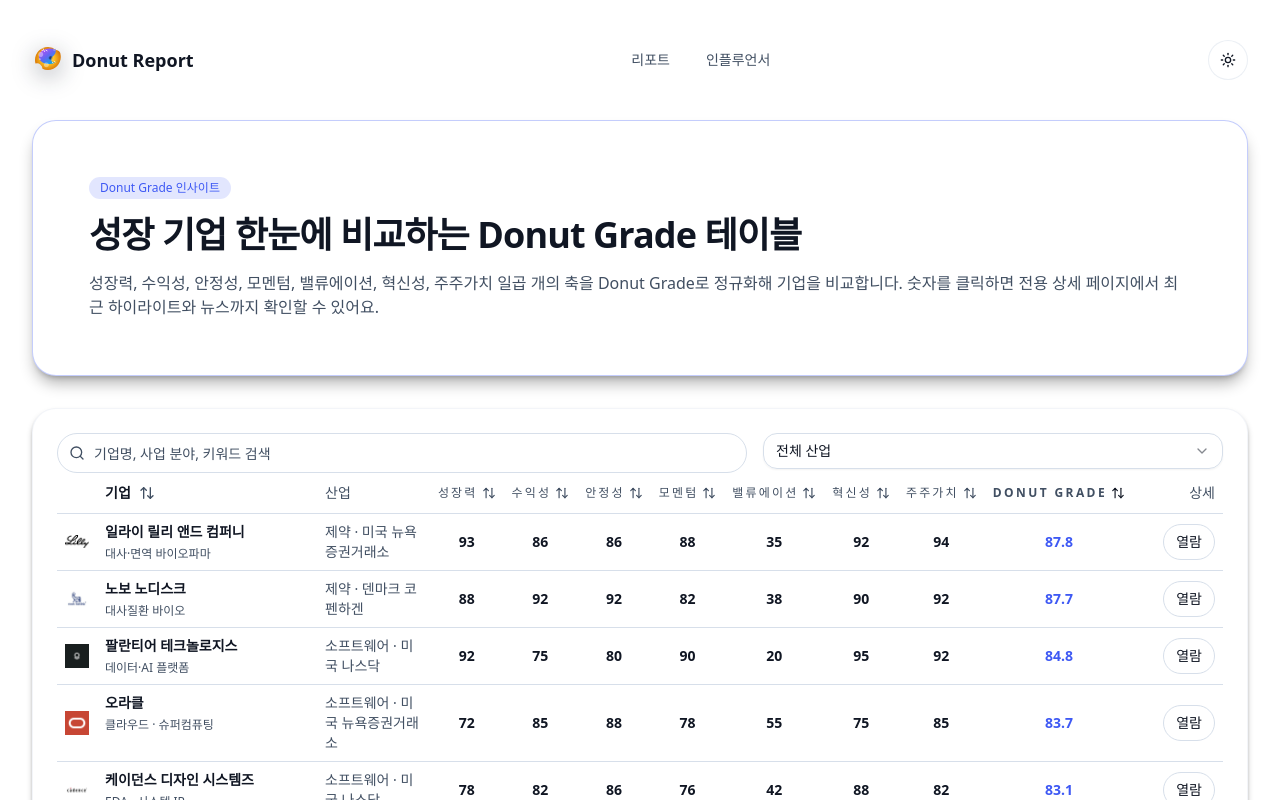
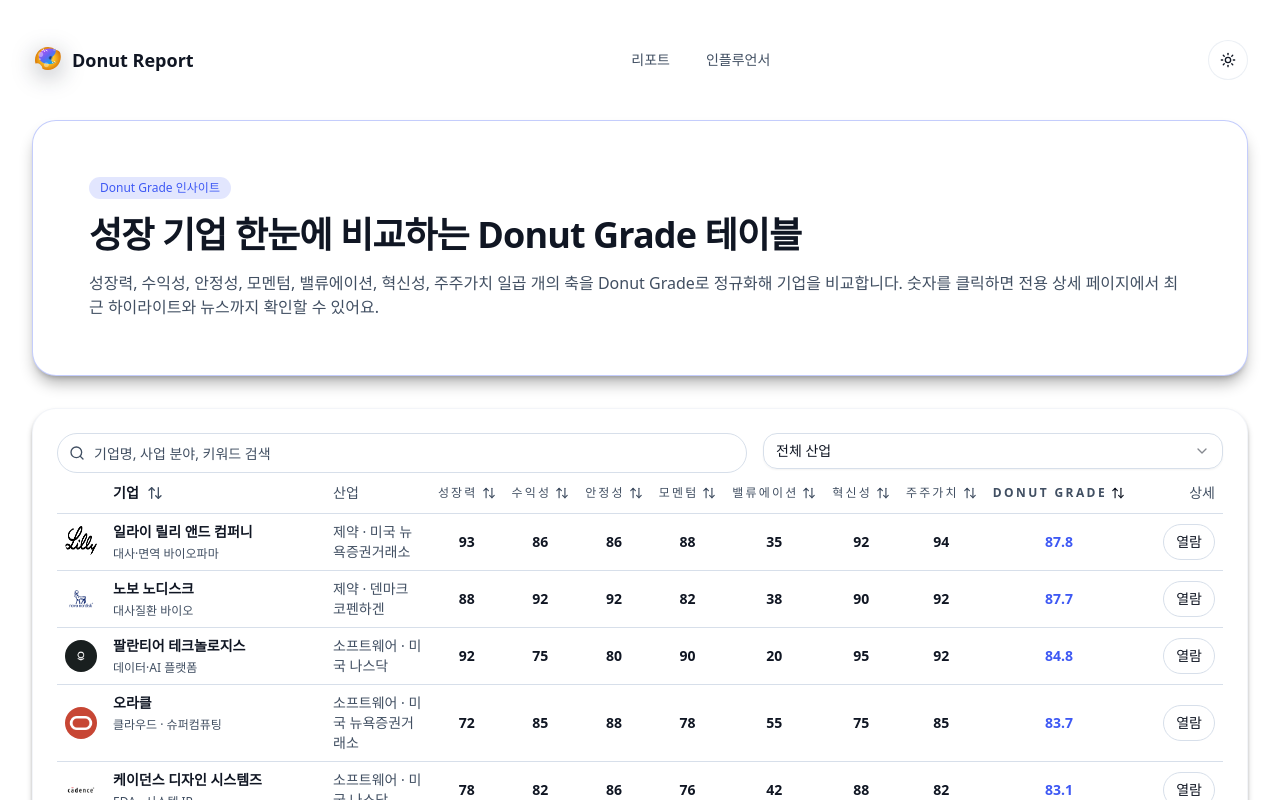
Before and after one commit to dlwodud1016/donut-report-web, a React (Vite) app: page /report in a window 1280 px wide. Shown: the top 800 px of the page. Built offline with nearby package versions, Linux system fonts and the light colour scheme.

Commit message:
feat: avator

```diff
--- a/src/pages/report-page.tsx
+++ b/src/pages/report-page.tsx
@@ -98,11 +98,12 @@
                 cell: ({ row }) => {
                     const company = row.original;
                     return (
-                        <img
-                            src={company.logoUrl}
-                            alt={`${company.name} logo`}
-                            className="h-8 w-8 object-contain" // Adjust size as needed
-                        />
+                        <Avatar className="h-8 w-8">
+                            <AvatarImage
+                                src={company.logoUrl}
+                                alt={`${company.name} logo`}
+                            />
+                        </Avatar>
                     );
                 },
                 meta: {
```
